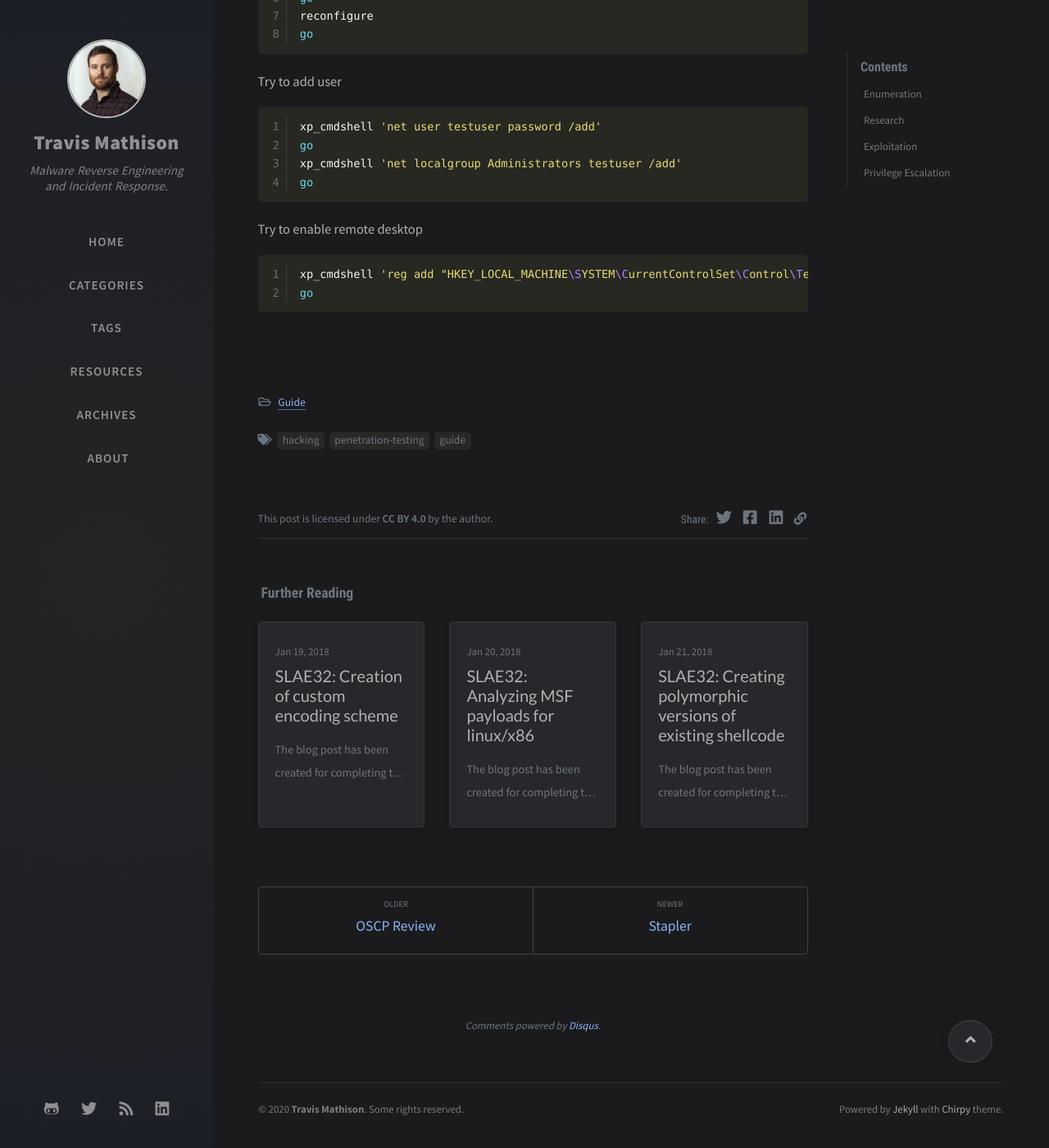
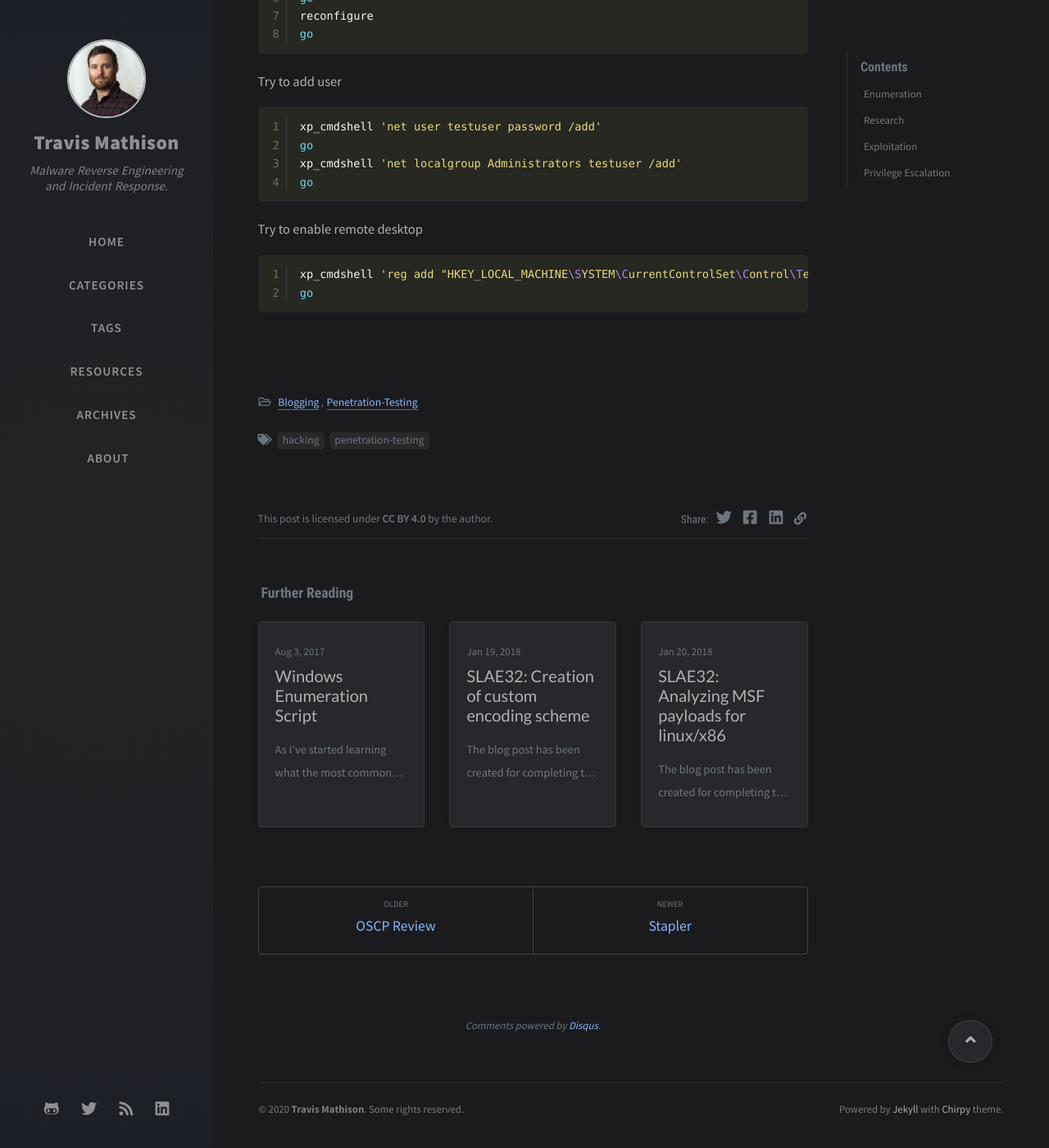
Before and after one commit to tdmathison/tdmathison.github.io, a Jekyll site: the page built from _posts/2017-07-17-Penetration-Testing-Process.md, in a window 1280 px wide and 1400 px high, scrolled down 12259 px. Shown: the whole window at 82% size. Built offline with Jekyll 4.4.1, drawn with Linux system fonts in a browser that asks for light colours; nearby versions of some CDN libraries; comment, search, counter and statistics services are not loaded.

Commit message:
updating categories

```diff
--- a/_posts/2017-07-17-Penetration-Testing-Process.md
+++ b/_posts/2017-07-17-Penetration-Testing-Process.md
@@ -2,8 +2,8 @@
 title: "Penetration Testing Process"
 author: Travis Mathison
 date: 2017-07-17 12:00:00 -0700
-categories: [Guide]
-tags: [hacking, penetration-testing, guide]
+categories: [Blogging, Penetration-Testing]
+tags: [hacking, penetration-testing]
 ---
 
 The following is a general guideline for how I would start to attack a machine.  I broke it down into enumeration, doing research on what I found, exploitation (either getting root or a low privilege), then attempting low-priv escalation.
```
